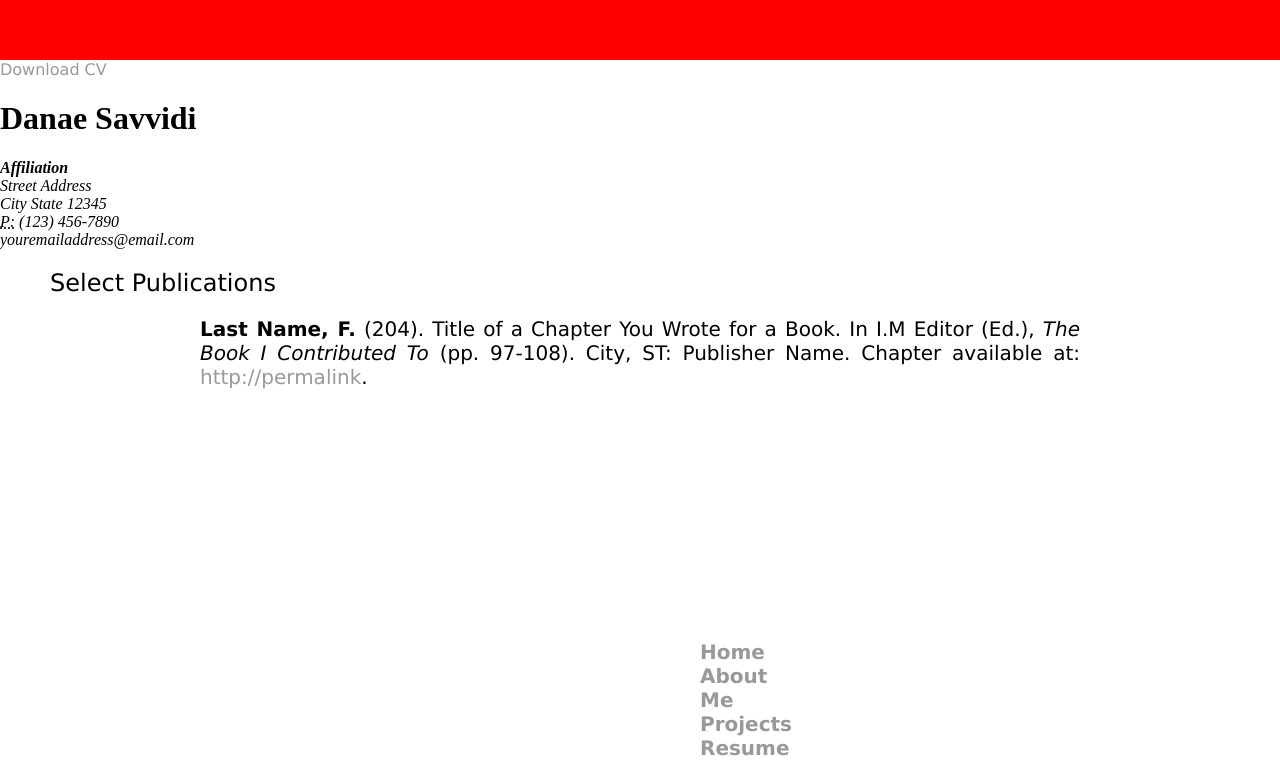
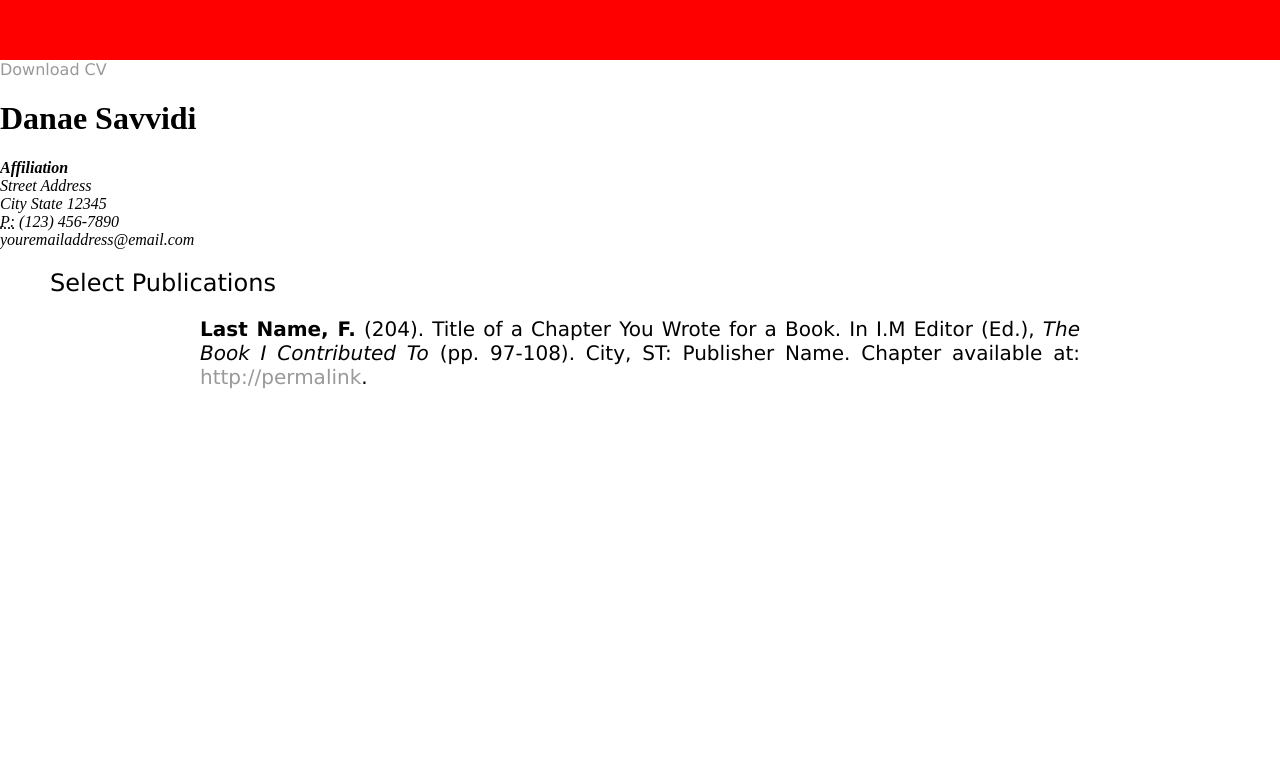
Before and after one commit to danaesav/danaesav.github.io, a Jekyll site: the page built from cv/index.html, in a window 1280 px wide. Shown: the part 405-1165 px from the top of the page. Built offline with Jekyll 4.4.1, drawn with Linux system fonts in a browser that asks for light colours; after the commit the page ends 900 px from its top, so only the background shows below that.

Commit message:
Update topheader.html

```diff
--- a/_includes/topheader.html
+++ b/_includes/topheader.html
@@ -3,7 +3,7 @@
     <img style="width:720px; height:404.8px; align:center;" alt="Check out Supergirl and The Flaaashhhh" src="https://cdn.onebauer.media/one/empire-images/features/5841f414fd71167f1ea1c0b8/invasion-crossover9.jpg?quality=50&width=1800&ratio=16-9&resizeStyle=aspectfill&format=jpg"/>
     <div class="trigger">
       <nav>
-        <ul style="align:center; font-size: 20px; margin: 50%;">
+        <ul style="align:center; font-size: 20px; margin-left: 100%;">
           <li><a href="/">Home</a></li>
           <li><a href="/aboutme">About Me</a></li>
           <li><a href="/projects">Projects</a></li>
```
